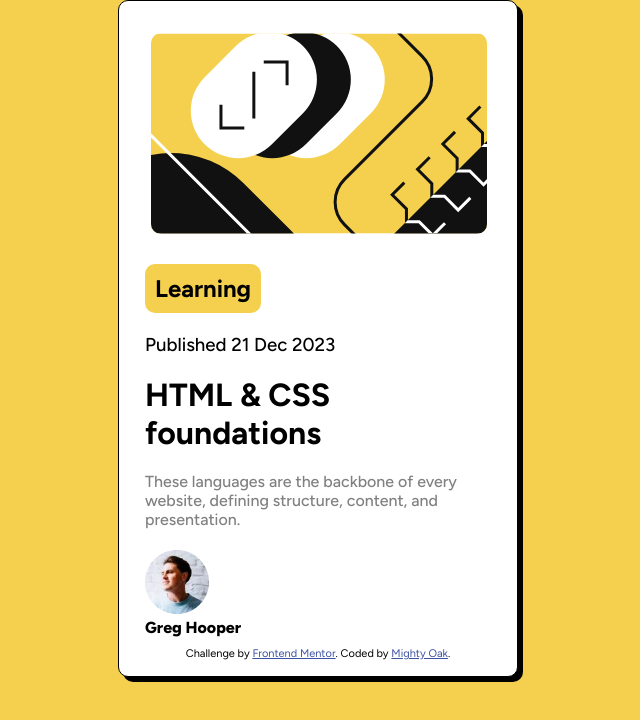
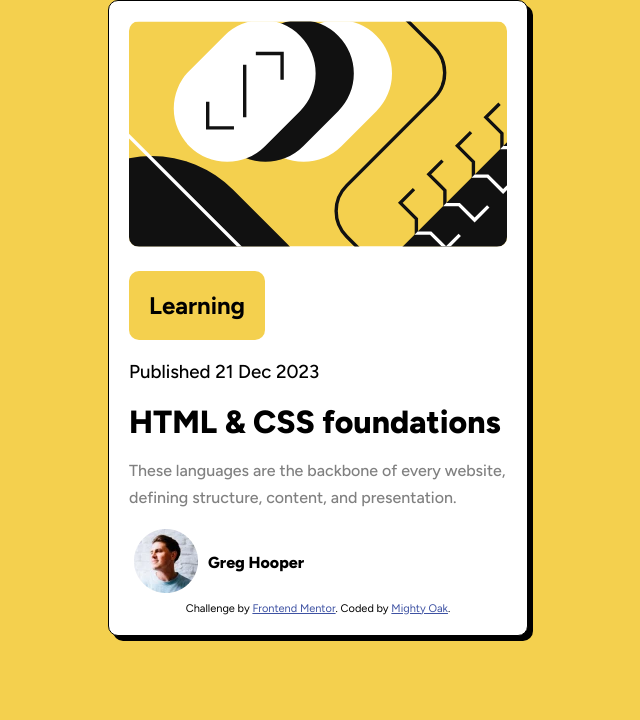
Before and after one commit to nrmoser50/blog-preview, a plain HTML site: page index.html in a window 1280 px wide. Shown: the whole page, without its empty margins (322-962 px from the left). Drawn offline with Linux system fonts and the light colour scheme.

Commit message:
formatting margins, padding, line height

```diff
--- a/style.css
+++ b/style.css
@@ -7,7 +7,9 @@
 
 ul {
     list-style-type: none;
-    margin: 10px;
+    margin: 5px;
+    display: flex;
+    align-items: center;
 }
 
 body {
@@ -18,35 +20,34 @@ body {
 
 main {
     background-color: white;
-    padding: 1rem 1rem;
-    margin: auto;
+    padding: 20px;
+    margin: 0 auto;
     border-radius: 10px;
     border: 1px solid black;
     box-shadow: 5px 5px 0px;
-    text-align: left;
-    max-width: 400px;
-    justify-content: center;
+    max-width: 420px;
 }
 
 .yellow-container {
-    margin: 10px;
+    margin: 0;
+    margin-bottom: 20px;
 }
 
 .card {
-    display: inline-block;
-    margin-bottom: auto;
+    text-align: left;
+    margin-bottom: 20px;
 }
 
 .card img {
-    max-width: 100%; /* Ensure the image does not exceed the container width */
+    width: 100%; /* Ensure the image does not exceed the container width */
     height: auto; /* Maintain aspect ratio */
-    display: flex; /* Remove default inline behavior */
-    margin: 1rem 1rem 1rem; /* Center the image horizontally */
     border-radius: 10px;
 }
 
 h1 {
-    margin: 10px;
+    margin: 0 auto;
+    white-space: nowrap;
+    font-weight: 800;
 }
 
 h1:hover {
@@ -57,28 +58,29 @@ h1:hover {
 h2{
     background-color: hsl(47, 88%, 63%);
     display: inline-block;
-    padding: 10px;
+    padding: 20px;
     border-radius: 10px;
 }
 
 p {
     color: hsl(0, 0%, 50%);
-    margin: 1rem, 1rem, 1rem;
-    padding: 10px;
+    margin: 1rem 0;
+    padding: 0;
     font-size: 16px;
     font-weight: 500;
-
+    line-height: 1.7;
 
 }
 
 h3 {
     font-weight: 500;
-    margin: 0;
-    padding: 10px;
+    margin-bottom: 20px;
+    padding: 0 auto;
 }
 
 li {
     font-weight: 800;
+    margin-right: 10px;
 }
 
 .attribution {
```
